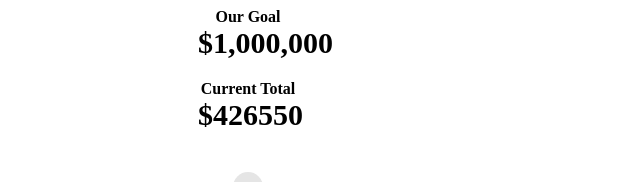
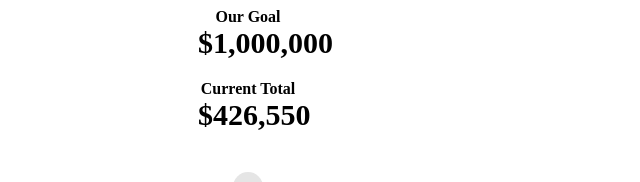
Before and after one commit to jimmytricks/JS-Thermo, a plain HTML site: page index.html in a window 1280 px wide. Shown: the top 182 px of the page, 392-1032 px from the left. Drawn offline with Linux system fonts and the light colour scheme.

Commit message:
added commas formatting on current total

```diff
--- a/app.js
+++ b/app.js
@@ -6,15 +6,13 @@
             var totalSumOfDonations = 0;
             // loop through amount of donations, tally to total sum
             for (i = 0; i < totalNumOfDonations.length; i++){
-                debugger;
-                // debugger;
                 totalSumOfDonations += Number(totalNumOfDonations[i].dataset.value);
             }
 
         // dynamically set the title to the current total amount
         function setCurrentAmount (){
             var currentTotal = document.getElementById('current-total')
-            currentTotal.innerText = '$' + totalSumOfDonations;
+            currentTotal.innerText = totalSumOfDonations.toLocaleString("en-US", {style: "currency", currency: "USD", currencyDisplay: "symbol", minimumFractionDigits: 0});
         }
         setCurrentAmount();
 
@@ -31,7 +29,6 @@
 
             // work out how much the therm should rise
             function calcPercentage() {
-                debugger;
                 // calc the pixel amount then times it by 500px (size of thermo)
                 calculatedPixelAmount = (totalSumOfDonations / donationGoalData) * 1000;
                 // round to integer
--- a/index.html
+++ b/index.html
@@ -1,5 +1,6 @@
 <!DOCTYPE html>
 <html>
+
 <head>
   <meta charset="UTF-8">
   <meta name="viewport" content="width=device-width,initial-scale=1">
@@ -7,11 +8,12 @@
   <script src="app.js" defer></script>
 
 </head>
+
 <body>
 
-    <div id="content">
+  <main id="content">
 
-      <div class="donation-meter">
+    <section class="donation-meter">
       <strong>Our Goal</strong>
       <strong class="goal" id="donationgoal" data-valuemax="1000000">$1,000,000</strong>
 
@@ -19,12 +21,24 @@
       <strong class="goal" id="current-total">$</strong>
 
       <span class="glass">
-            <strong class="total donation" style="bottom: 44%" data-value="6550">Bill Mounts <span class="donation-amount">($6,550)</span></strong>
-            <strong class="total donation" style="bottom: 42%" data-value="40000">John Budreski <span class="donation-amount">($40,000)</span></strong>
-            <strong class="total donation" style="bottom: 38%" data-value="40000">Greg Chu <span class="donation-amount">($40,000)</span></strong>
-            <strong class="total donation" style="bottom: 34%" data-value="200000">Tookie Angus <span class="donation-amount">($200,000)</span></strong>
-            <strong class="total donation" style="bottom: 14%" data-value="40000">Charles Weakly <span class="donation-amount">($40,000)</span></strong>
-            <strong class="total donation" style="bottom: 10%" data-value="100000">Albert Matter <span class="donation-amount">($100,000)</span></strong>
+        <strong class="total donation" style="bottom: 44%" data-value="6550">Bill Mounts
+          <span class="donation-amount">($6,550)</span>
+        </strong>
+        <strong class="total donation" style="bottom: 42%" data-value="40000">John Budreski
+          <span class="donation-amount">($40,000)</span>
+        </strong>
+        <strong class="total donation" style="bottom: 38%" data-value="40000">Greg Chu
+          <span class="donation-amount">($40,000)</span>
+        </strong>
+        <strong class="total donation" style="bottom: 34%" data-value="200000">Tookie Angus
+          <span class="donation-amount">($200,000)</span>
+        </strong>
+        <strong class="total donation" style="bottom: 14%" data-value="40000">Charles Weakly
+          <span class="donation-amount">($40,000)</span>
+        </strong>
+        <strong class="total donation" style="bottom: 10%" data-value="100000">Albert Matter
+          <span class="donation-amount">($100,000)</span>
+        </strong>
         <strong class="total marker" style="bottom: 10%">$100,000</strong>
         <strong class="total marker" style="bottom: 20%">$200,000</strong>
         <strong class="total marker" style="bottom: 30%">$300,000</strong>
@@ -41,7 +55,8 @@
         <span class="filler">
           <span></span>
         </span>
-          </div>
-        </div>
+    </section>
+  </main>
 </body>
+
 </html>
```
Lines whose indentation alone changed are shown as unchanged.
